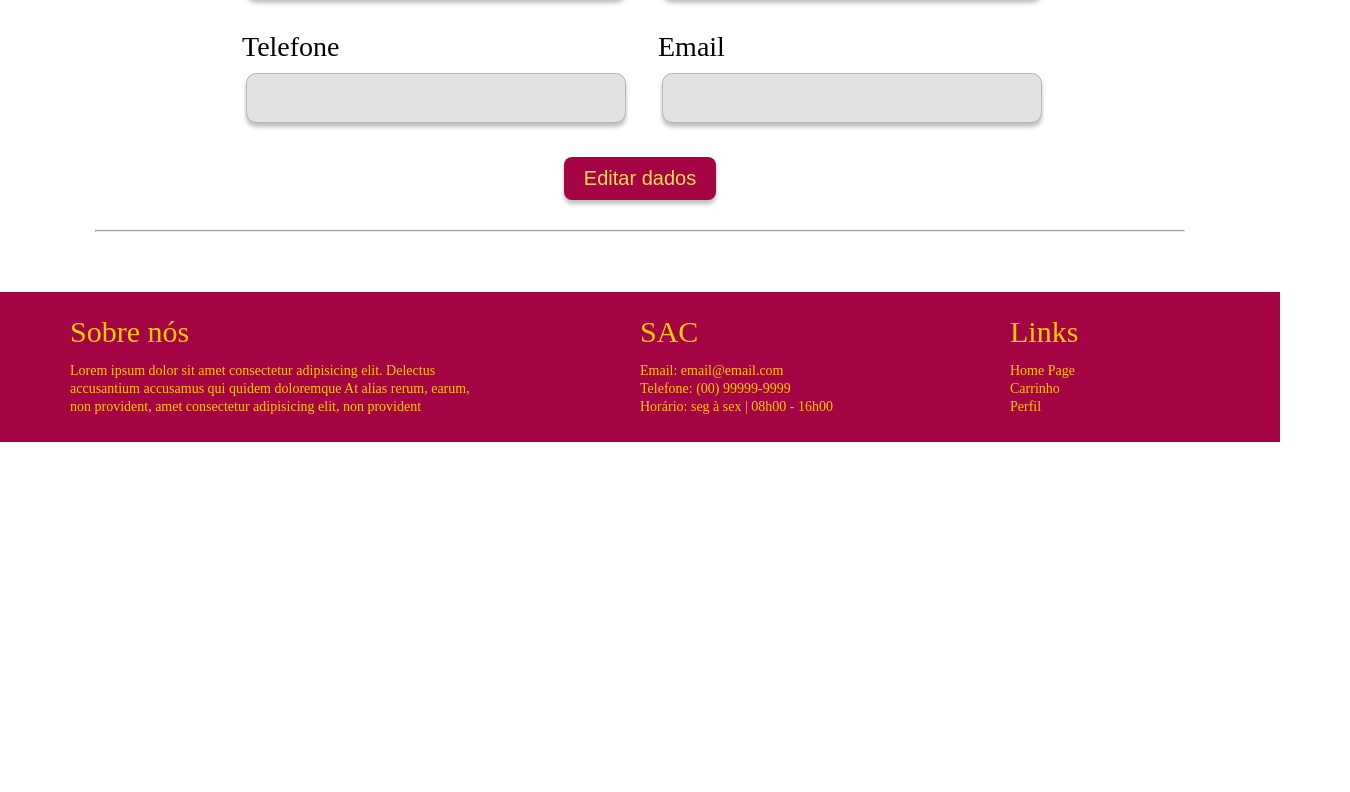
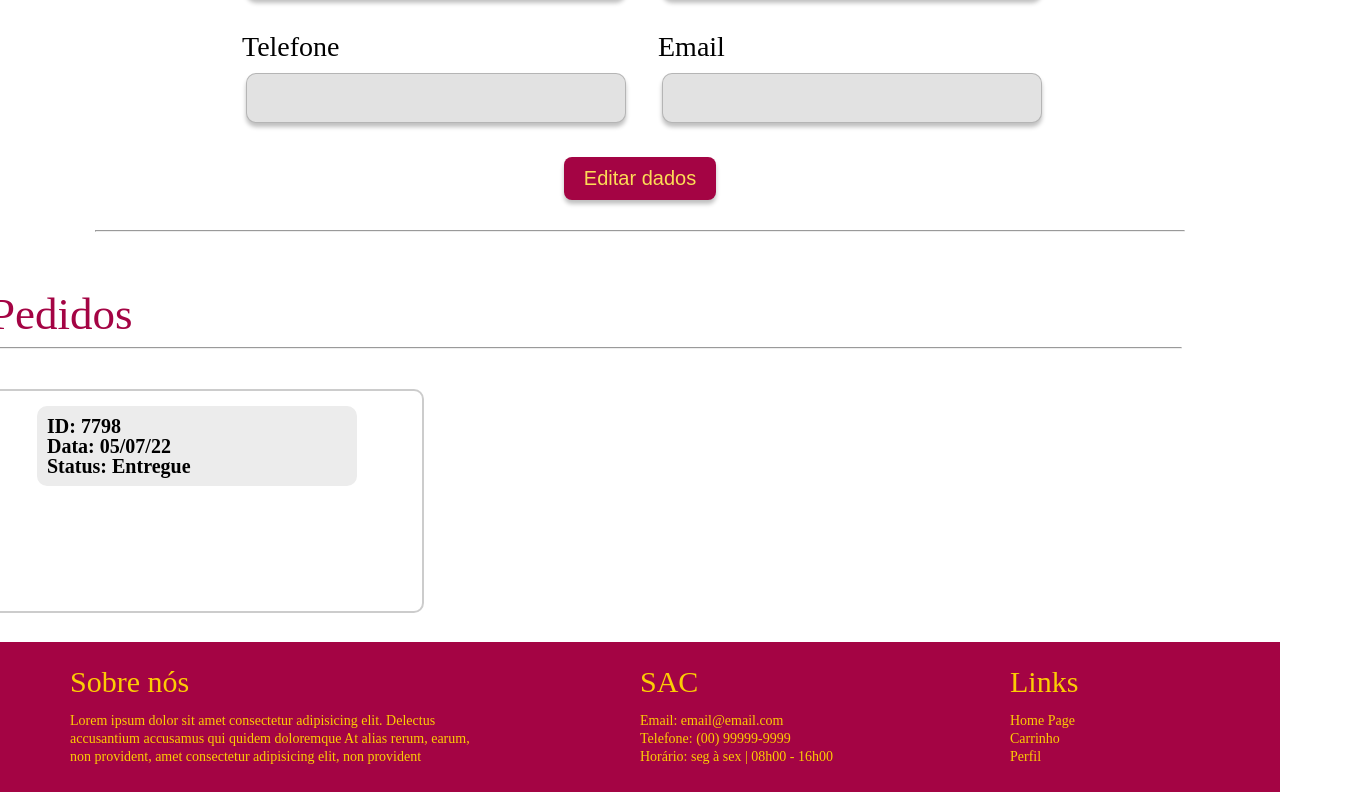
Before and after one commit to MarcusHuzi/Projeto-Web, a Vue app in the folder milestone2/shop/: page /perfil in a window 1280 px wide. Shown: the part 461-1253 px from the top of the page, 1350 px wide, since content can reach past the window. Before the commit the page ends 903 px from the top, so only its background shows below. Built offline with nearby package versions, Linux system fonts and the light colour scheme.

Commit message:
adicionando lista de pedidos no perfil

```diff
--- a/milestone2/shop/src/assets/css/perfil.css
+++ b/milestone2/shop/src/assets/css/perfil.css
@@ -114,3 +114,41 @@
     font-weight: bolder;
     font-size: 20px;
 }
+
+.lista-pedidos{
+    width: 1400px;
+    height: 300px;
+    margin: 0px 10px 40px 10px;
+    padding: 0px 10px 10px 10px;
+    align-self: center;
+
+}
+
+.lista-pedidos h3{
+    color:#A40444;
+    font-size: 45px;
+    margin-bottom: 10px;
+    margin-left: 50px;
+
+}
+
+.pedidos{
+    overflow: auto;
+    margin: 40px 0px 5px 50px;
+    border-radius: 10px;
+    border: 2.5px solid rgba(0, 0, 0, 0.2);
+    font-weight: bolder;
+    width: 380px;
+    height: 200px;
+    padding: 10px 10px 10px 40px;
+}
+
+.info-pedido{
+    font-size: 20px;
+    padding: 10px 10px 10px 10px;
+    margin: 5px 10px 10px 5px;
+    background-color: #ececec;
+    width: 300px;
+    border: none;
+    border-radius: 10px;
+}
--- a/milestone2/shop/src/views/PerfilView.vue
+++ b/milestone2/shop/src/views/PerfilView.vue
@@ -67,6 +67,33 @@
         <div class="line bottom-line">
             <hr/>
         </div>
+
+        <div class="lista-pedidos">
+
+            <h3> Pedidos </h3>
+            <hr/>
+
+            <ul class="pedidos">
+                <li class="info-pedido">
+                    <div class="id">
+                        <label> ID: </label>
+                        <span> 7798 </span>
+                    </div>
+                    <div class="data">
+                        <label> Data: </label>
+                        <span> 05/07/22 </span>
+                    </div>
+                    <div class="status">
+                        <label>Status:</label>
+                        <span> Entregue </span>
+                    </div>
+
+                </li>
+            </ul>
+
+        </div>
+
+
     </div>
 
     <div v-if="myModal">
```
